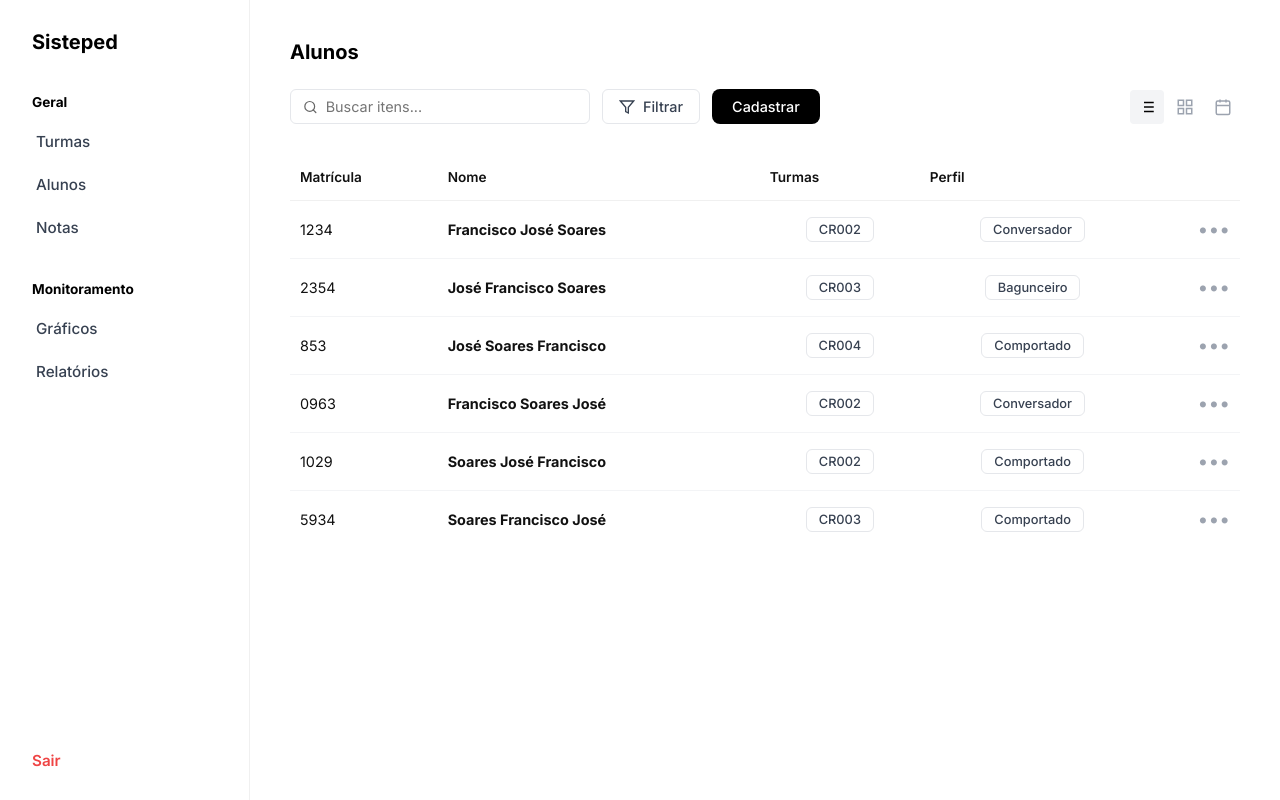
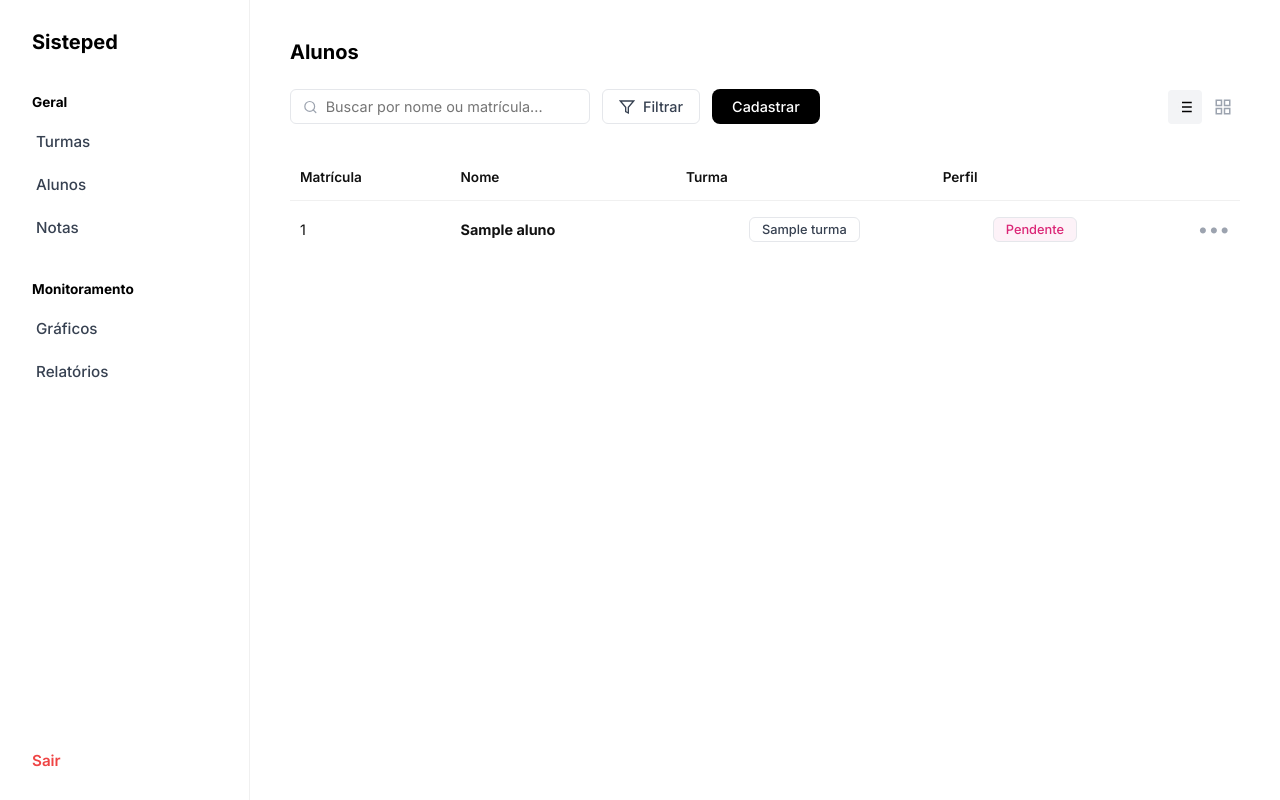
Before and after one commit to r7melo/SistepedV2, a Flask app: page /alunos/ in a window 1280 px wide. Run offline with Flask 3, Linux system fonts and the light colour scheme; the visitor is signed in with stand-in values (Sample User, id 1); tables that the repository leaves empty hold one stand-in row (values such as "Sample post").

Commit message:
Exibir Alunos

```diff
--- a/sisteped/src/routes/alunos.py
+++ b/sisteped/src/routes/alunos.py
@@ -1,14 +1,15 @@
 from flask import Blueprint, render_template, request, redirect, url_for, flash, session
-from ..services.aluno_service import criar_aluno
+from ..services.aluno_service import criar_aluno, listar_alunos
 
 alunos_bp = Blueprint('alunos', __name__, url_prefix='/alunos')
 
-@alunos_bp.route('/')
+@alunos_bp.route('/', methods=['GET'])
 def index():
-    if 'user_id' not in session:
-        return redirect(url_for('auth.login'))
+    if 'user_id' not in session: return redirect(url_for('auth.login'))
 
-    return render_template('alunos.html', nome=session.get('user_name'))
+    lista_alunos = listar_alunos()
+
+    return render_template('alunos.html', alunos=lista_alunos)
 
 @alunos_bp.route('/cadastrar_aluno', methods=['GET', 'POST'])
 def cadastrar_aluno():
--- a/sisteped/src/static/css/style.css
+++ b/sisteped/src/static/css/style.css
@@ -14,20 +14,24 @@ body {
     background-color: #ffffff;
     color: #000;
     height: 100vh;
-    /* Se for página de login, o flex ajuda a centralizar/alinhar */
-    /* Se for menu, o overflow hidden evita barra de rolagem dupla */
 }
+
+/* Utilitários de Texto e Alinhamento */
+.text-gray { color: #6b7280; }
+.text-center { text-align: center; }
+.text-right { text-align: right; }
+.text-green { color: #16a34a; font-weight: 600; }
+.text-red { color: #dc2626; font-weight: 600; }
 
 /* =========================================
    2. TELA DE LOGIN (Minimalista)
    ========================================= */
 
-/* Classe específica para o body do Login */
 .login-body {
     display: flex;
-    justify-content: center; /* Centraliza horizontalmente */
-    align-items: flex-start; /* Alinha no topo (não no centro vertical) */
-    padding-top: 100px;      /* Espaço do topo para o título */
+    justify-content: center;
+    align-items: flex-start;
+    padding-top: 100px;
     min-height: 100vh;
     background-color: #ffffff;
 }
@@ -100,188 +231,120 @@ body {
     transition: background-color 0.2s;
     margin-top: 5px;
 }
+.btn-black:hover { background-color: #333333; }
 
-.btn-black:hover {
-    background-color: #333333;
-}
-
-/* Divisor "ou" */
-.divider {
-    display: flex;
-    align-items: center;
-    text-align: center;
-    margin: 25px 0;
-    color: #9ca3af;
+/* Variante Pequena do Botão Preto */
+.btn-black.small {
+    width: auto;
+    padding: 9px 20px;
+    margin-top: 0;
     font-size: 0.9rem;
 }
 
-.divider::before,
-.divider::after {
-    content: '';
-    flex: 1;
-    border-bottom: 1px solid #e5e7eb;
+/* Botão Outline (Fundo branco, borda cinza) */
+.btn-outline {
+    display: flex;
+    align-items: center;
+    gap: 8px;
+    background: #fff;
+    border: 1px solid #e5e7eb;
+    padding: 8px 16px;
+    border-radius: 6px;
+    font-size: 0.9rem;
+    font-weight: 500;
+    cursor: pointer;
+    color: #374151;
+}
+.btn-outline:hover {
+    background-color: #f9fafb;
+    border-color: #d1d5db;
 }
 
-.divider span {
-    padding: 0 10px;
+/* Botões de Ícone (Quadrados) */
+.icon-btn {
+    background: none;
+    border: none;
+    padding: 8px;
+    cursor: pointer;
+    color: #9ca3af;
+    border-radius: 4px;
+    display: flex;
+    align-items: center;
+    justify-content: center;
 }
-
-/* Termos no rodapé */
-.terms {
-    margin-top: 30px;
-    font-size: 0.75rem;
-    color: #666;
-    line-height: 1.5;
-}
-
-.terms strong {
-    color: #000;
-    font-weight: 600;
-    cursor: pointer;
-}
-
-/* Mensagens de Erro (Flask Flash) */
-.error-banner {
-    background-color: #fee2e2;
-    color: #991b1b;
-    padding: 12px;
-    border-radius: 8px;
-    font-size: 0.9rem;
-    margin-bottom: 20px;
-    text-align: center;
-    border: 1px solid #fecaca;
-}
-
-/* =========================================
-   3. TELA DE MENU / DASHBOARD (SistePad)
-   ========================================= */
-
-/* Container Flex para Sidebar + Conteúdo */
-.layout-wrapper {
-    display: flex;
-    height: 100vh;
-    width: 100%;
-    overflow: hidden; /* Evita rolagem na página inteira */
-}
-
-/* Barra Lateral (Sidebar) */
-.sidebar {
-    width: 250px; /* Largura fixa */
-    background-color: #ffffff;
-    height: 100%;
-    padding: 30px 24px;
-    border-right: 1px solid #f0f0f0; /* Linha divisória sutil */
-    display: flex;
-    flex-direction: column;
-    flex-shrink: 0; /* Garante que não encolha */
-}
-
-/* Logo na Sidebar */
-.logo {
-    font-size: 1.25rem;
-    font-weight: 700;
-    margin-bottom: 40px;
-    color: #000;
-    padding-left: 8px;
-}
-
-/* Grupos de Menu (Geral, Monitoramento) */
-.menu-group {
-    margin-bottom: 30px;
-}
-
-.menu-group h3 {
-    font-size: 0.85rem;
-    font-weight: 700; /* Negrito forte */
-    color: #000;
-    margin-bottom: 12px;
-    padding-left: 8px;
-}
-
-/* Links do Menu */
-.menu-item {
-    display: block;
-    text-decoration: none;
-    color: #374151; /* Cinza escuro */
-    font-size: 0.95rem;
-    padding: 10px 12px;
-    border-radius: 6px;
-    margin-bottom: 4px;
-    font-weight: 500;
-    transition: all 0.2s ease;
-}
-
-.menu-item:hover {
-    background-color: #f3f4f6; /* Hover cinza claro */
+.icon-btn:hover, .icon-btn.active {
+    background-color: #f3f4f6;
     color: #000;
 }
 
-/* Item Ativo (Selecionado) - Igual imagem "Turmas" */
-.menu-item.active {
-    background-color: #f3f4f6;
-    color: #000;
-    font-weight: 600;
+/* Botão de Ícone Pequeno (Tabela) */
+.icon-btn-sm {
+    background: none;
+    border: none;
+    cursor: pointer;
+    color: #9ca3af;
+    font-size: 1.2rem;
+    line-height: 1;
+}
+.icon-btn-sm:hover { color: #000; }
+
+/* --- Cards e Formulários Globais --- */
+
+.content-card {
+    background-color: #ffffff;
+    border: 1px solid #e5e7eb;
+    border-radius: 12px;
+    padding: 40px;
+    max-width: 900px;
+    margin: 0 auto;
 }
 
-/* Rodapé do Menu (Sair) */
-.menu-footer {
-    margin-top: auto;
-    padding-top: 20px;
-    border-top: 1px solid transparent;
-    padding-left: 8px;
+.section-title {
+    font-size: 1.25rem;
+    font-weight: 600;
+    margin-bottom: 30px;
+    color: #111;
 }
 
-.btn-logout {
-    text-decoration: none;
-    color: #ef4444; /* Vermelho */
-    font-size: 0.95rem;
-    font-weight: 600;
+.form-row {
     display: flex;
-    align-items: center;
-    gap: 8px;
-    transition: color 0.2s;
+    gap: 20px;
+    margin-bottom: 20px;
 }
 
-.btn-logout:hover {
-    color: #b91c1c;
+.form-col { flex: 1; }
+
+.form-label {
+    display: block;
+    font-size: 0.9rem;
+    margin-bottom: 8px;
+    color: #374151;
+    font-weight: 500;
 }
 
-/* Conteúdo Principal (Direita) */
-.main-content {
-    flex: 1; /* Ocupa o resto da tela */
-    padding: 40px;
-    background-color: #ffffff;
-    overflow-y: auto; /* Permite rolar apenas o conteúdo */
+.form-control {
+    width: 100%;
+    padding: 10px 12px;
+    border: 1px solid #e5e7eb;
+    border-radius: 6px;
+    font-size: 0.95rem;
+    background-color: #fff;
+    color: #111;
+    outline: none;
+    transition: border-color 0.2s, box-shadow 0.2s;
 }
 
-/* Mensagem de Sucesso */
-.success-banner {
-    background-color: #dcfce7; /* Verde claro */
-    color: #15803d;            /* Verde escuro para texto */
-    padding: 12px;
-    border-radius: 8px;
-    font-size: 0.9rem;
-    margin-bottom: 20px;
-    text-align: center;
-    border: 1px solid #bbf7d0; /* Borda verde suave */
+.form-control:focus {
+    border-color: #000;
+    box-shadow: 0 0 0 1px #000;
 }
 
-/* =========================================
-   4. ESTILOS DAS PÁGINAS INTERNAS (TURMAS)
-   ========================================= */
-
-.page-container {
-    width: 100%;
+.form-actions {
+    text-align: center;
+    margin-top: 40px;
 }
 
-.page-header h2 {
-    font-size: 1.25rem;
-    font-weight: 700;
-    margin-bottom: 25px;
-    color: #000;
-}
-
-/* --- Toolbar (Busca e Botões) --- */
+/* --- Toolbar de Busca --- */
 .toolbar {
     display: flex;
     justify-content: space-between;
@@ -321,64 +383,15 @@ body {
     color: #000;
 }
 
-/* Botão Outline (Branco com borda) */
-.btn-outline {
-    display: flex;
-    align-items: center;
-    gap: 8px;
-    background: #fff;
-    border: 1px solid #e5e7eb;
-    padding: 8px 16px;
-    border-radius: 6px;
-    font-size: 0.9rem;
-    font-weight: 500;
-    cursor: pointer;
-    color: #374151;
-}
-
-.btn-outline:hover {
-    background-color: #f9fafb;
-    border-color: #d1d5db;
-}
-
-/* Ajuste no btn-black existente para tamanhos menores */
-.btn-black.small {
-    width: auto;
-    padding: 9px 20px;
-    margin-top: 0;
-    font-size: 0.9rem;
-}
-
-/* Ícones de Visualização (Direita) */
 .view-toggles {
     display: flex;
     gap: 4px;
-    background: #fff; /* opcional */
 }
 
-.icon-btn {
-    background: none;
-    border: none;
-    padding: 8px;
-    cursor: pointer;
-    color: #9ca3af;
-    border-radius: 4px;
-    display: flex;
-    align-items: center;
-    justify-content: center;
-}
+/* =========================================
+   5. TABELAS (Clean Table)
+   ========================================= */
 
-.icon-btn:hover {
-    background-color: #f3f4f6;
-    color: #000;
-}
-
-.icon-btn.active {
-    background-color: #f3f4f6;
-    color: #000;
-}
-
-/* --- Tabela Limpa --- */
 .table-responsive {
     width: 100%;
     overflow-x: auto;
@@ -425,30 +441,13 @@ body {
     white-space: nowrap;
 }
 
-/* Utilitários de Texto */
-.text-gray { color: #6b7280; }
-.text-center { text-align: center; }
-.text-right { text-align: right; }
-
-.icon-btn-sm {
-    background: none;
-    border: none;
-    cursor: pointer;
-    color: #9ca3af;
-    font-size: 1.2rem;
-    line-height: 1;
-}
-.icon-btn-sm:hover { color: #000; }
-
-
 /* =========================================
-   5. DASHBOARD E GRÁFICOS
+   6. DASHBOARD E GRÁFICOS
    ========================================= */
 
-/* Controles Superiores */
 .dashboard-controls {
     display: flex;
-    justify-content: space-between; /* Espalha os itens */
+    justify-content: space-between;
     align-items: flex-start;
     margin-bottom: 30px;
     flex-wrap: wrap;
--- a/sisteped/src/templates/alunos.html
+++ b/sisteped/src/templates/alunos.html
@@ -1,4 +1,6 @@
 {% extends "base.html" %}
+
+{% block title %}Alunos - Sisteped{% endblock %}
 
 {% block content %}
 <div class="page-container">
@@ -10,8 +12,8 @@
     <div class="toolbar">
         <div class="toolbar-left">
             <div class="search-box">
-                <svg width="16" height="16" viewBox="0 0 24 24" fill="none" stroke="#666" stroke-width="2" stroke-linecap="round" stroke-linejoin="round"><circle cx="11" cy="11" r="8"></circle><line x1="21" y1="21" x2="16.65" y2="16.65"></line></svg>
-                <input type="text" placeholder="Buscar itens...">
+                <svg width="16" height="16" viewBox="0 0 24 24" fill="none" stroke="#9ca3af" stroke-width="2" stroke-linecap="round" stroke-linejoin="round"><circle cx="11" cy="11" r="8"></circle><line x1="21" y1="21" x2="16.65" y2="16.65"></line></svg>
+                <input type="text" placeholder="Buscar por nome ou matrícula...">
             </div>
 
             <button class="btn-outline">
@@ -19,7 +21,9 @@
                 Filtrar
             </button>
 
-            <a href="{{ url_for('alunos.cadastrar_aluno') }}"><button class="btn-black small">Cadastrar</button></a>
+            <a href="{{ url_for('alunos.cadastrar_aluno') }}">
+                <button class="btn-black small">Cadastrar</button>
+            </a>
         </div>
 
         <div class="toolbar-right">
@@ -29,9 +33,6 @@
                 </button>
                 <button class="icon-btn">
                     <svg width="18" height="18" viewBox="0 0 24 24" fill="none" stroke="currentColor" stroke-width="2"><rect x="3" y="3" width="7" height="7"></rect><rect x="14" y="3" width="7" height="7"></rect><rect x="14" y="14" width="7" height="7"></rect><rect x="3" y="14" width="7" height="7"></rect></svg>
-                </button>
-                <button class="icon-btn">
-                    <svg width="18" height="18" viewBox="0 0 24 24" fill="none" stroke="currentColor" stroke-width="2"><rect x="3" y="4" width="18" height="18" rx="2" ry="2"></rect><line x1="16" y1="2" x2="16" y2="6"></line><line x1="8" y1="2" x2="8" y2="6"></line><line x1="3" y1="10" x2="21" y2="10"></line></svg>
                 </button>
             </div>
         </div>
@@ -43,65 +44,40 @@
                 <tr>
                     <th>Matrícula</th>
                     <th>Nome</th>
-                    <th class="text-center">Turmas</th>
+                    <th class="text-center">Turma</th>
                     <th class="text-center">Perfil</th>
-                    <th></th> </tr>
+                    <th></th>
+                </tr>
             </thead>
             <tbody>
+                {% for aluno in alunos %}
                 <tr>
-                    <td class="text-gray">1234</td>
-                    <td><strong>Francisco José Soares</strong></td>
-                    <td class="text-center"><span class="badge">CR002</span></td>
-                    <td class="text-center"><span class="badge">Conversador</span></td>
+                    <td class="text-gray">{{ aluno.idAluno }}</td>
+                    <td><strong>{{ aluno.nomeCompleto }}</strong></td>
+
+                    <td class="text-center">
+                        {% if aluno.nome_turma %}
+                            <span class="badge">{{ aluno.nome_turma }}</span>
+                        {% else %}
+                            <span class="text-gray" style="font-size: 0.8rem;">—</span>
+                        {% endif %}
+                    </td>
+
+                    <td class="text-center">
+                        <span class="badge" style="background: #fdf2f8; color: #db2777;">Pendente</span>
+                    </td>
+
                     <td class="text-right">
-                        <button class="icon-btn-sm">•••</button>
+                        <button class="icon-btn-sm" title="Opções">•••</button>
                     </td>
                 </tr>
+                {% else %}
                 <tr>
-                    <td class="text-gray">2354</td>
-                    <td><strong>José Francisco Soares</strong></td>
-                    <td class="text-center"><span class="badge">CR003</span></td>
-                    <td class="text-center"><span class="badge">Bagunceiro</span></td>
-                    <td class="text-right">
-                        <button class="icon-btn-sm">•••</button>
+                    <td colspan="5" class="text-center" style="padding: 40px; color: #6b7280;">
+                        Nenhum aluno cadastrado.
                     </td>
                 </tr>
-                <tr>
-                    <td class="text-gray">853</td>
-                    <td><strong>José Soares Francisco</strong></td>
-                    <td class="text-center"><span class="badge">CR004</span></td>
-                    <td class="text-center"><span class="badge">Comportado</span></td>
-                    <td class="text-right">
-                        <button class="icon-btn-sm">•••</button>
-                    </td>
-                </tr>
-                <tr>
-                    <td class="text-gray">0963</td>
-                    <td><strong>Francisco Soares José</strong></td>
-                    <td class="text-center"><span class="badge">CR002</span></td>
-                    <td class="text-center"><span class="badge">Conversador</span></td>
-                    <td class="text-right">
-                        <button class="icon-btn-sm">•••</button>
-                    </td>
-                </tr>
-                <tr>
-                    <td class="text-gray">1029</td>
-                    <td><strong>Soares José Francisco</strong></td>
-                    <td class="text-center"><span class="badge">CR002</span></td>
-                    <td class="text-center"><span class="badge">Comportado</span></td>
-                    <td class="text-right">
-                        <button class="icon-btn-sm">•••</button>
-                    </td>
-                </tr>
-                <tr>
-                    <td class="text-gray">5934</td>
-                    <td><strong>Soares Francisco José</strong></td>
-                    <td class="text-center"><span class="badge">CR003</span></td>
-                    <td class="text-center"><span class="badge">Comportado</span></td>
-                    <td class="text-right">
-                        <button class="icon-btn-sm">•••</button>
-                    </td>
-                </tr>
+                {% endfor %}
             </tbody>
         </table>
     </div>
```
Also changed, not shown: other parts of sisteped/src/static/css/style.css (+153 -114 lines), sisteped/src/services/aluno_service.py (+27 -0 lines).
